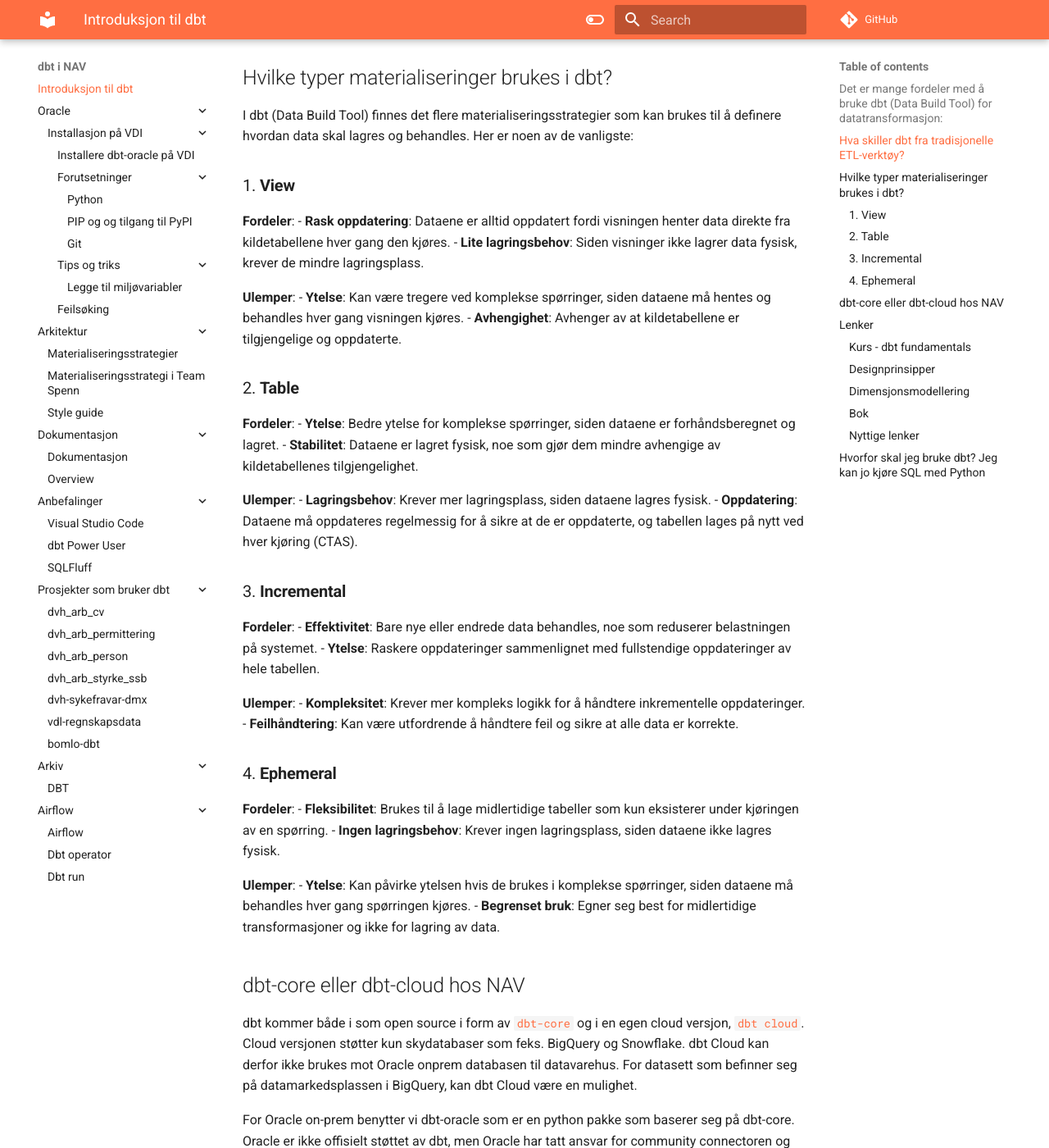
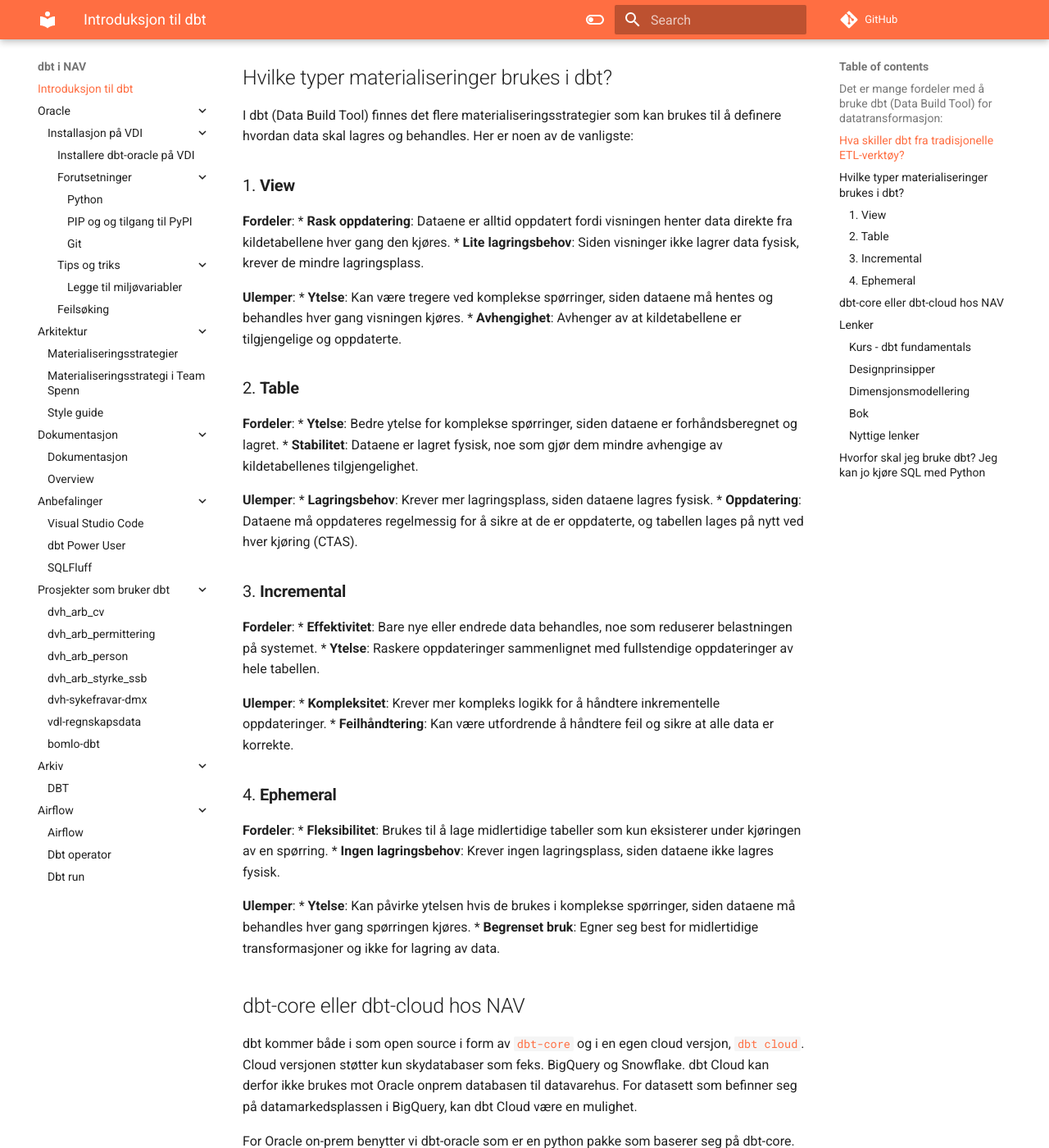
Before and after one commit to navikt/dbt-i-nav, an MkDocs documentation site: the page built from docs/index.md, in a window 1280 px wide and 1400 px high, scrolled down 1694 px. Shown: the whole window at 82% size. Built offline with MkDocs 1.6.1 and Material for MkDocs 9.7.7, drawn with Linux system fonts in a browser that asks for light colours; comment, search, counter and statistics services are not loaded.

Commit message:
Enda mer formatteringsfiks

```diff
--- a/docs/index.md
+++ b/docs/index.md
@@ -49,39 +49,39 @@
 
 ### 1. **View**
 **Fordeler**:
-- **Rask oppdatering**: Dataene er alltid oppdatert fordi visningen henter data direkte fra kildetabellene hver gang den kjøres.
-- **Lite lagringsbehov**: Siden visninger ikke lagrer data fysisk, krever de mindre lagringsplass.
+* **Rask oppdatering**: Dataene er alltid oppdatert fordi visningen henter data direkte fra kildetabellene hver gang den kjøres.
+* **Lite lagringsbehov**: Siden visninger ikke lagrer data fysisk, krever de mindre lagringsplass.
 
 **Ulemper**:
-- **Ytelse**: Kan være tregere ved komplekse spørringer, siden dataene må hentes og behandles hver gang visningen kjøres.
-- **Avhengighet**: Avhenger av at kildetabellene er tilgjengelige og oppdaterte.
+* **Ytelse**: Kan være tregere ved komplekse spørringer, siden dataene må hentes og behandles hver gang visningen kjøres.
+* **Avhengighet**: Avhenger av at kildetabellene er tilgjengelige og oppdaterte.
 
 ### 2. **Table**
 **Fordeler**:
-- **Ytelse**: Bedre ytelse for komplekse spørringer, siden dataene er forhåndsberegnet og lagret.
-- **Stabilitet**: Dataene er lagret fysisk, noe som gjør dem mindre avhengige av kildetabellenes tilgjengelighet.
+* **Ytelse**: Bedre ytelse for komplekse spørringer, siden dataene er forhåndsberegnet og lagret.
+* **Stabilitet**: Dataene er lagret fysisk, noe som gjør dem mindre avhengige av kildetabellenes tilgjengelighet.
 
 **Ulemper**:
-- **Lagringsbehov**: Krever mer lagringsplass, siden dataene lagres fysisk.
-- **Oppdatering**: Dataene må oppdateres regelmessig for å sikre at de er oppdaterte, og tabellen lages på nytt ved hver kjøring (CTAS).
+* **Lagringsbehov**: Krever mer lagringsplass, siden dataene lagres fysisk.
+* **Oppdatering**: Dataene må oppdateres regelmessig for å sikre at de er oppdaterte, og tabellen lages på nytt ved hver kjøring (CTAS).
 
 ### 3. **Incremental**
 **Fordeler**:
-- **Effektivitet**: Bare nye eller endrede data behandles, noe som reduserer belastningen på systemet.
-- **Ytelse**: Raskere oppdateringer sammenlignet med fullstendige oppdateringer av hele tabellen.
+* **Effektivitet**: Bare nye eller endrede data behandles, noe som reduserer belastningen på systemet.
+* **Ytelse**: Raskere oppdateringer sammenlignet med fullstendige oppdateringer av hele tabellen.
 
 **Ulemper**:
-- **Kompleksitet**: Krever mer kompleks logikk for å håndtere inkrementelle oppdateringer.
-- **Feilhåndtering**: Kan være utfordrende å håndtere feil og sikre at alle data er korrekte.
+* **Kompleksitet**: Krever mer kompleks logikk for å håndtere inkrementelle oppdateringer.
+* **Feilhåndtering**: Kan være utfordrende å håndtere feil og sikre at alle data er korrekte.
 
 ### 4. **Ephemeral**
 **Fordeler**:
-- **Fleksibilitet**: Brukes til å lage midlertidige tabeller som kun eksisterer under kjøringen av en spørring.
-- **Ingen lagringsbehov**: Krever ingen lagringsplass, siden dataene ikke lagres fysisk.
+* **Fleksibilitet**: Brukes til å lage midlertidige tabeller som kun eksisterer under kjøringen av en spørring.
+* **Ingen lagringsbehov**: Krever ingen lagringsplass, siden dataene ikke lagres fysisk.
 
 **Ulemper**:
-- **Ytelse**: Kan påvirke ytelsen hvis de brukes i komplekse spørringer, siden dataene må behandles hver gang spørringen kjøres.
-- **Begrenset bruk**: Egner seg best for midlertidige transformasjoner og ikke for lagring av data.
+* **Ytelse**: Kan påvirke ytelsen hvis de brukes i komplekse spørringer, siden dataene må behandles hver gang spørringen kjøres.
+* **Begrenset bruk**: Egner seg best for midlertidige transformasjoner og ikke for lagring av data.
 
 
 
```
